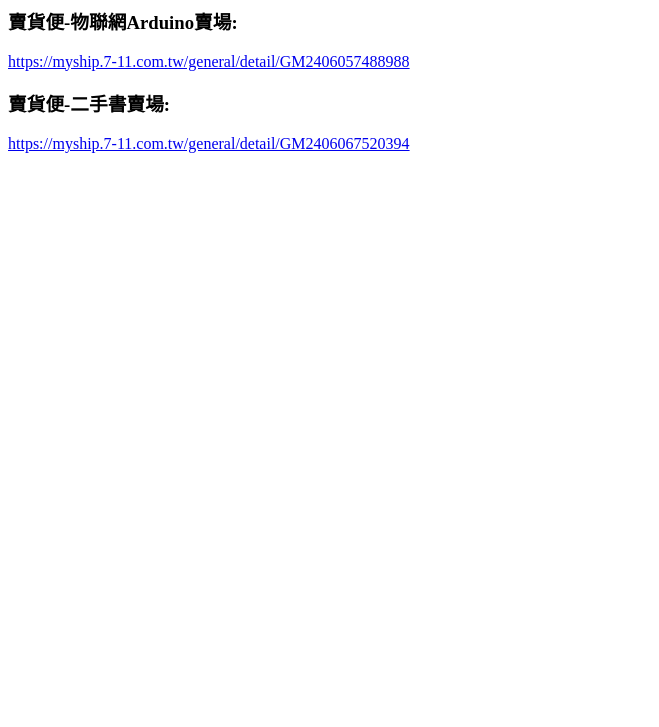
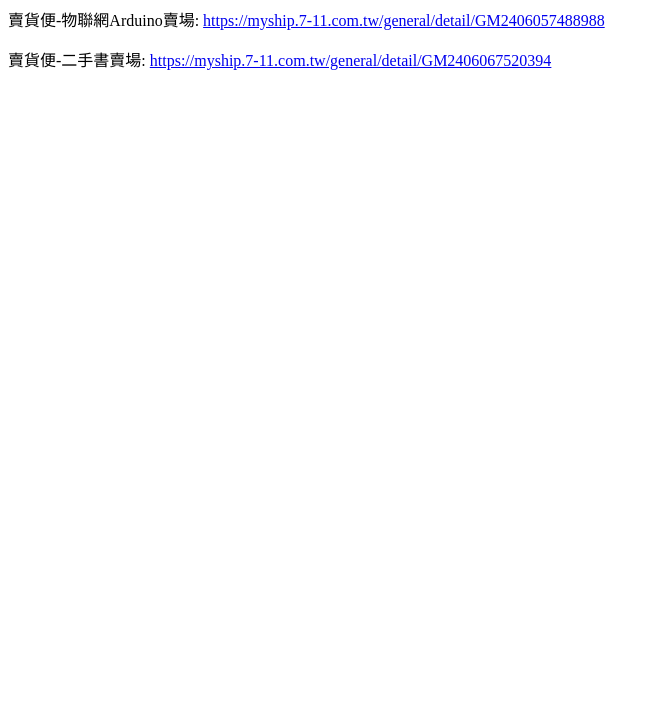
Before and after one commit to chiuen/chiuen.github.io, a plain HTML site: page index.html in a window 1280 px wide. Shown: the part 73-800 px from the top of the page, without its empty margins (0-659 px from the left). Drawn offline with Linux system fonts and the light colour scheme.

Commit message:
Update index.html

```diff
--- a/index.html
+++ b/index.html
@@ -19,11 +19,11 @@
 	<h1>
 		chiuen94484
 	</h1>
-  <h3>賣貨便-物聯網Arduino賣場:</h3>
+  <p>賣貨便-物聯網Arduino賣場:
 <a href="https://myship.7-11.com.tw/general/detail/GM2406057488988">https://myship.7-11.com.tw/general/detail/GM2406057488988</a>
-  <p></p><p></p>
-  <h3>賣貨便-二手書賣場:</h3>
+  </p><p></p>
+  <p>賣貨便-二手書賣場:
   <a href="https://myship.7-11.com.tw/general/detail/GM2406067520394">https://myship.7-11.com.tw/general/detail/GM2406067520394</a>
-
+</p>
 </body>
 </html>
```
